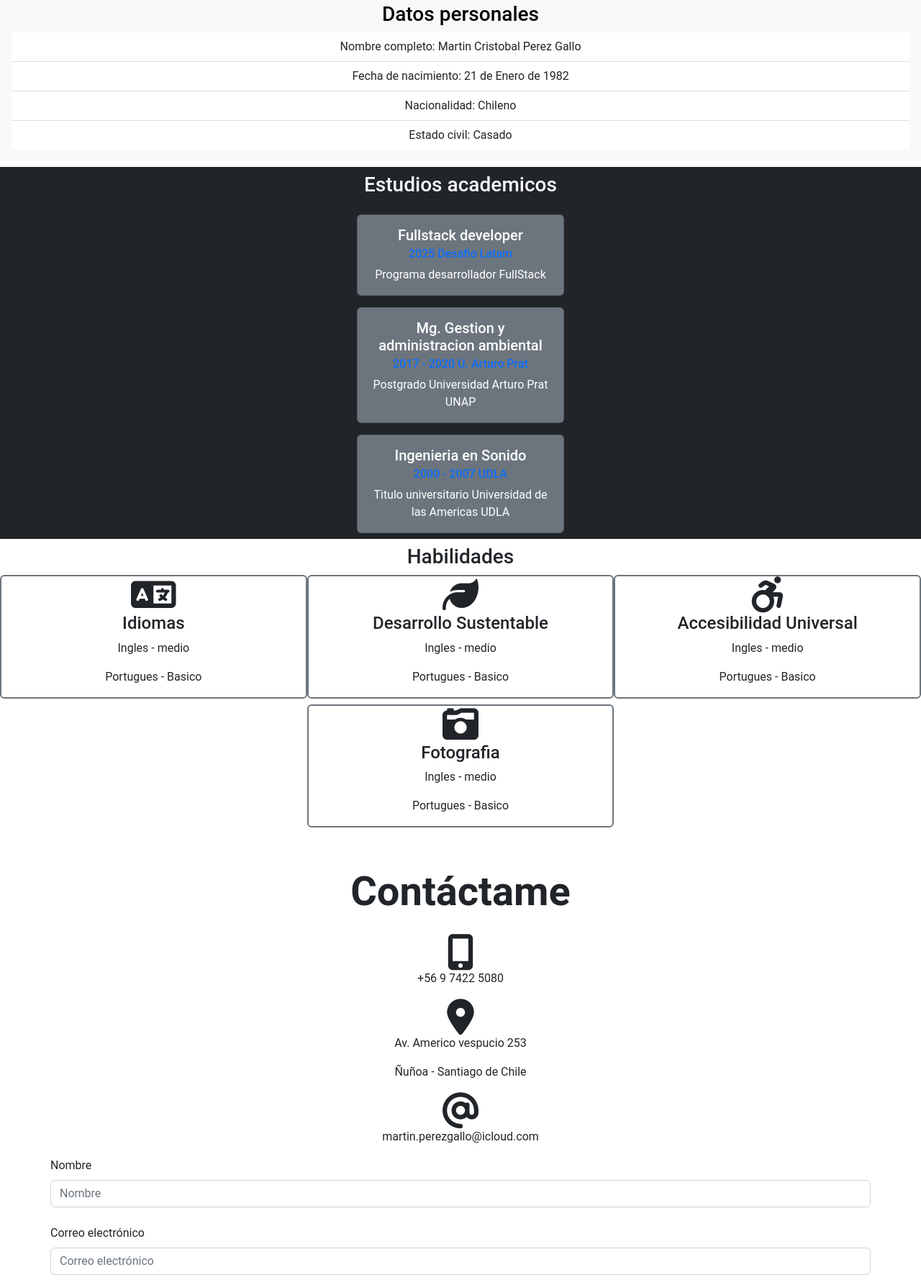
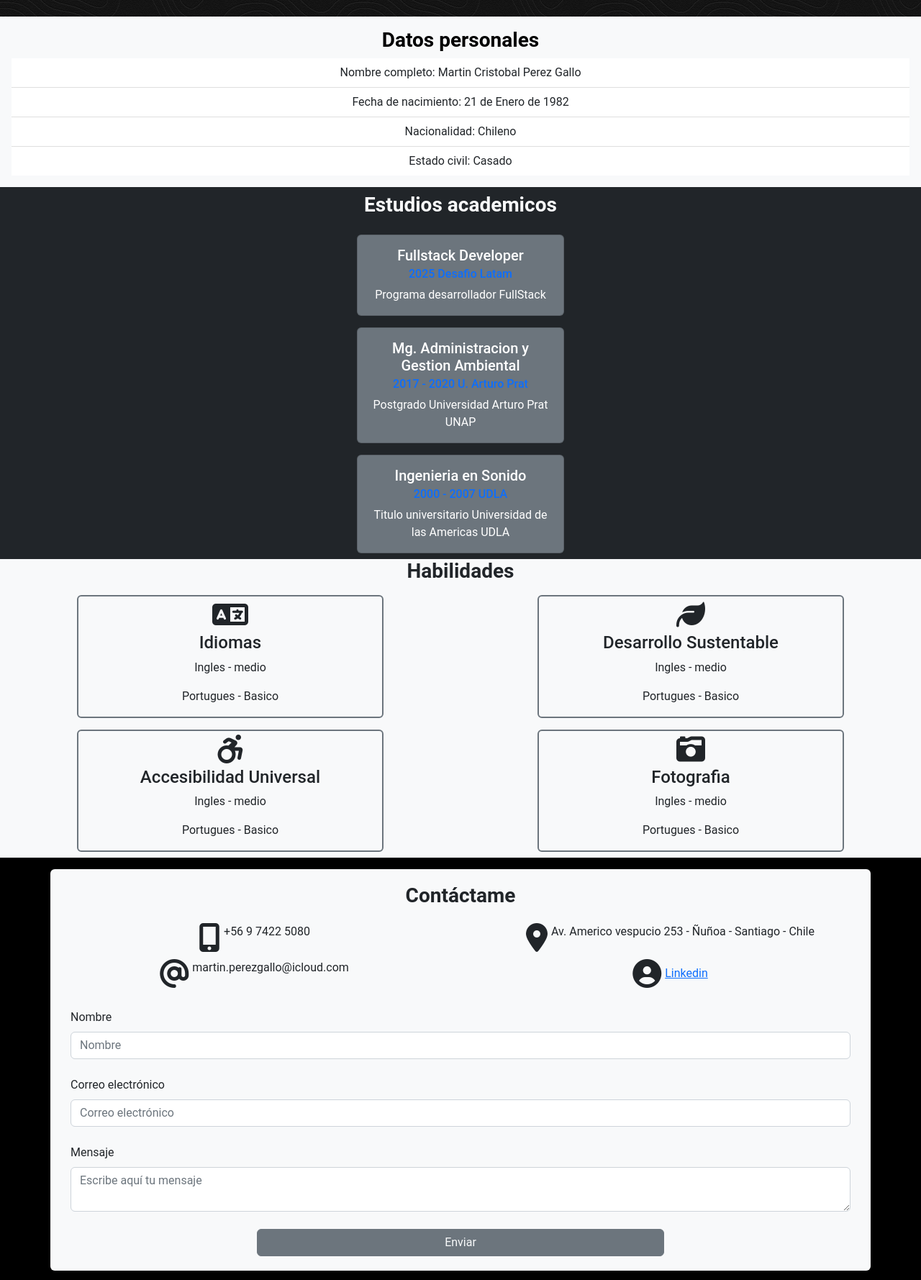
Before and after one commit to yonacamposs86/CV_MartinPerezGallo, a plain HTML site: page index.html in a window 1280 px wide. Shown: the part 369-2148 px from the top of the page at 72% size. Drawn offline with nearby package versions, Linux system fonts and the light colour scheme.

Commit message:
90% listo

```diff
--- a/assets/css/style.css
+++ b/assets/css/style.css
@@ -1,7 +1,8 @@
 body {
     padding: 0;
     margin: 0;
-    font-family: 'Roboto', Verdana, Geneva, Tahoma, sans-serif
+    font-family: 'Roboto', Verdana, Geneva, Tahoma, sans-serif;
+    background-color: black;
 }
 
 header {
@@ -17,5 +18,6 @@ header {
 
 
 i {
-    font-size: 50px;
+    font-size: 40px;
+    margin: 5px;
 }
--- a/index.html
+++ b/index.html
@@ -28,25 +28,16 @@
 
   <body>
     <!-- Navbar -->
-    <nav class="navbar navbar-expand-lg bg-dark p-0">
+    <nav class="navbar navbar-expand-lg navbar-dark bg-dark">
       <div class="container-fluid">
-        <a class="navbar-brand" href="#">Martin C. Perez Gallo</a>
-        <button
-          class="navbar-toggler"
-          type="button"
-          data-bs-toggle="collapse"
-          data-bs-target="#navbarNavAltMarkup"
-          aria-controls="navbarNavAltMarkup"
-          aria-expanded="false"
-          aria-label="Toggle navigation"
-        >
+        <a class="navbar-brand" href="https://martanpegallo.github.io/CV_MartinPerezGallo/"><img src="/assets/img/IMG_0009_Redim.jpg" class=" m-1 rounded-circle" alt="Logo"> Martin C. Perez Gallo </a>
+        <button class="navbar-toggler" type="button" data-bs-toggle="collapse" data-bs-target="#navbarNavAltMarkup" aria-controls="navbarNavAltMarkup" aria-expanded="false" aria-label="Toggle navigation">
           <span class="navbar-toggler-icon"></span>
         </button>
         <div class="collapse navbar-collapse" id="navbarNavAltMarkup">
           <div class="navbar-nav">
-            <a class="nav-link active" aria-current="page" href="#"
-              >Acerca de mi</a
-            >
+            <a class="nav-link" href="#">Portafolio</a>
+            <a class="nav-link" href="#">About</a>
             <a class="nav-link" href="#">Estudios</a>
             <a class="nav-link" href="#">Habilidades</a>
             <a class="nav-link" href="#">Contacto</a>
@@ -75,9 +66,9 @@
 
     <!-- Secction Main About -->
     <main id="About">
-      <div class="container-fluid my-2 text-center p-0">
+      <div class="container-fluid text-center p-0">
         <div class="text-bg-light p-3">
-          <h3>Datos personales</h3>
+          <h3 class="fw-bold">Datos personales</h3>
           <ul class="list-group list-group-flush">
             <li class="list-group-item">
               Nombre completo: Martin Cristobal Perez Gallo
@@ -93,10 +84,10 @@
     </main>
 
     <!-- Section estudios -->
-    <section id="Estudios" class="my-2 text-center bg-dark">
+    <section id="Estudios" class="text-center bg-dark">
       <div class="container-fluid p-0">
         <div>
-          <h3 class="text-light py-2">Estudios academicos</h3>
+          <h3 class="text-light py-2 fw-bold">Estudios academicos</h3>
         </div>
         <div class="d-flex flex-column align-items-center">
           <div
@@ -104,7 +95,7 @@
             style="width: 18rem"
           >
             <div class="card-body">
-              <h5 class="card-title">Fullstack developer</h5>
+              <h5 class="card-title">Fullstack Developer</h5>
               <h6 class="card-subtitle mb-2 text-primary">
                 2025 Desafio Latam
               </h6>
@@ -116,7 +107,7 @@
             style="width: 18rem"
           >
             <div class="card-body">
-              <h5 class="card-title">Mg. Gestion y administracion ambiental</h5>
+              <h5 class="card-title">Mg. Administracion y Gestion Ambiental</h5>
               <h6 class="card-subtitle mb-2 text-primary">
                 2017 - 2020 U. Arturo Prat
               </h6>
@@ -140,30 +131,30 @@
     </section>
 
     <!-- Secction habilidades -->
-    <section id="Habilidades" class="container-fluid my-2 text-center">
+    <section id="Habilidades" class="container-fluid text-center bg-light text-dark">
       <div>
-        <h3>Habilidades</h3>
+        <h3 class="fw-bold">Habilidades</h3>
       </div>
       <div class="row justify-content-around">
-        <div class="col-12 col-md-4 mb-2 border border-2 rounded border-secondary">
+        <div class="col-12 col-md-4 m-2 border border-2 rounded border-secondary">
           <i class="fa-solid fa-language"></i>
           <h4>Idiomas</h4>
           <p>Ingles - medio</p>
           <p>Portugues - Basico</p>
         </div>
-        <div class="col-12 col-md-4 mb-2 border border-2 rounded border-secondary">
+        <div class="col-12 col-md-4 m-2 border border-2 rounded border-secondary">
           <i class="fa-solid fa-leaf"></i>
           <h4>Desarrollo Sustentable</h4>
           <p>Ingles - medio</p>
           <p>Portugues - Basico</p>
         </div>
-        <div class="col-12 col-md-4 mb-2 border border-2 rounded border-secondary">
+        <div class="col-12 col-md-4 m-2 border border-2 rounded border-secondary">
           <i class="fa-solid fa-wheelchair-move"></i>
           <h4>Accesibilidad Universal</h4>
           <p>Ingles - medio</p>
           <p>Portugues - Basico</p>
         </div>
-        <div class="col-12 col-md-4 mb-2 border border-2 rounded border-secondary">
+        <div class="col-12 col-md-4 m-2 border border-2 rounded border-secondary">
           <i class="fa-solid fa-camera-retro"></i>
           <h4>Fotografia</h4>
           <p>Ingles - medio</p>
@@ -172,41 +163,46 @@
       </div>
     </section>
 
+    <!-- section Portafolio -->
+
     <!-- Section contacto -->
-    <section id="Contacto" class="container my-5 p-0">
-      <h2 class="display-4 fw-bold text-center my-4">Contáctame</h2>
-      <div class="row d-flex flex-column">
-        <div class="col-auto d-flex flex-column align-items-center">
+    <section id="Contacto" class="container my-3 p-1 rounded bg-light text-dark">
+      <h3 class="display-4 fw-bold fs-3 text-center my-3">Contáctame</h3>
+      <div class="row">
+        <div class="col-12 col-md-6 d-flex justify-content-center align-items-center">
           <i class="fa-solid fa-mobile-screen-button"></i>
           <p>+56 9 7422 5080</p>
         </div>
-        <div class="col-auto d-flex flex-column align-items-center">
+        <div class="col-12 col-md-6 d-flex justify-content-center align-items-center">
           <i class="fa-solid fa-location-dot"></i>
-          <p>Av. Americo vespucio 253</p>
-          <p> Ñuñoa - Santiago de Chile</p>
+          <p>Av. Americo vespucio 253 - Ñuñoa - Santiago - Chile</p>
         </div>
-        <div class="col-auto d-flex flex-column align-items-center">
+        <div class="col-12 col-md-6 d-flex justify-content-center align-items-center">
           <i class="fa-solid fa-at"></i>
           <p> martin.perezgallo@icloud.com</p>
         </div>
+        <div class="col-12 col-md-6 d-flex justify-content-center align-items-center">
+          <i class="fa-solid fa-circle-user"></i>
+          <a href="https://www.linkedin.com/in/martinc-perezgallo/" target="_blank">Linkedin</a>
+        </div>
       </div>
       <form>
-        <div class="form-group mb-4">
+        <div class="form-group m-4">
           <label class="mb-2">Nombre</label>
           <input class="form-control" placeholder="Nombre" />
         </div>
-        <div class="form-group mb-4">
+        <div class="form-group m-4">
           <label class="mb-2">Correo electrónico</label>
           <input class="form-control" placeholder="Correo electrónico" />
         </div>
-        <div class="form-group">
+        <div class="form-group m-4">
           <label class="mb-2">Mensaje</label>
           <textarea
             class="form-control"
             placeholder="Escribe aquí tu mensaje"
           ></textarea>
         </div>
-        <div class="my-3 text-end">
+        <div class="d-grid gap-2 col-6 mx-auto my-3 text-end">
           <button class="btn btn-secondary text-light">Enviar</button>
         </div>
       </form>
```
